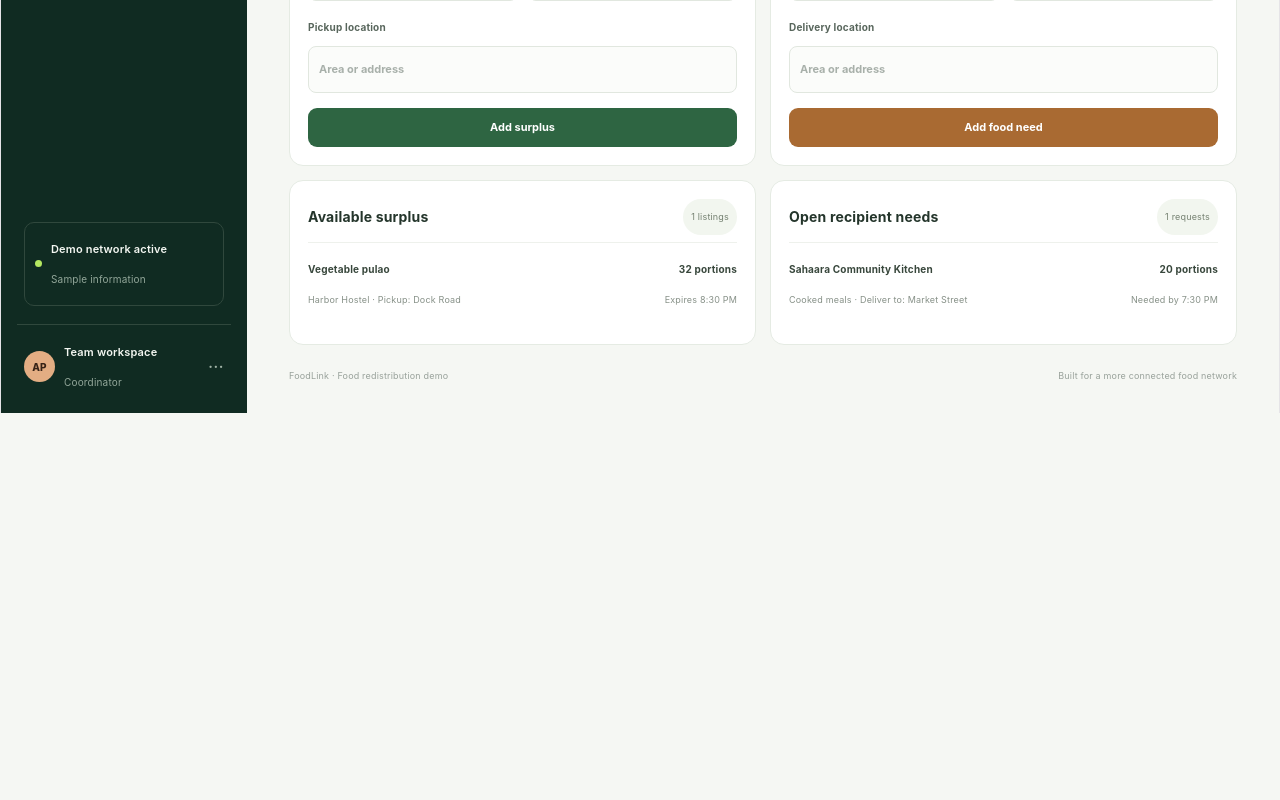
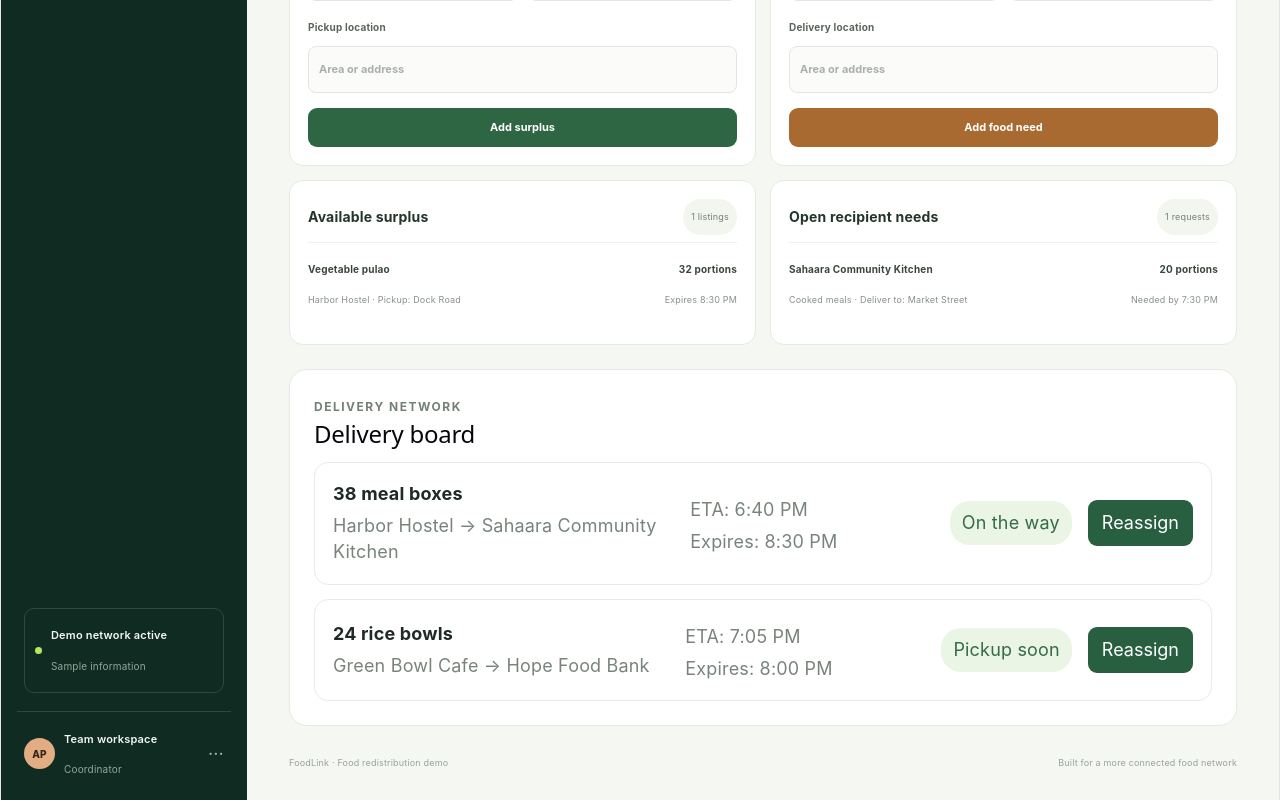
Before and after one commit to abhay9330/food-redistribution-network, a React app in the folder frontend/: page / in a window 1280 px wide. Shown: the part 1430-2230 px from the top of the page. Before the commit the page ends 1843 px from the top, so only its background shows below. Built offline with nearby package versions, Linux system fonts and the light colour scheme; the HTML template or start-up script is replaced by a standard one.

Commit message:
feat: integrate delivery board

```diff
--- a/frontend/src/App.jsx
+++ b/frontend/src/App.jsx
@@ -1,5 +1,6 @@
 import './App.css'
 import SupplyDemand from '../components/supplydemand'
+import DeliveryBoard from '../components/deliveryboarad'
 
 
 const stats = [
@@ -269,6 +270,7 @@ function App() {
           </article>
         </section>
 <SupplyDemand/>
+<DeliveryBoard />
 
         <footer className="page-footer">
           <span>FoodLink · Food redistribution demo</span>
```
